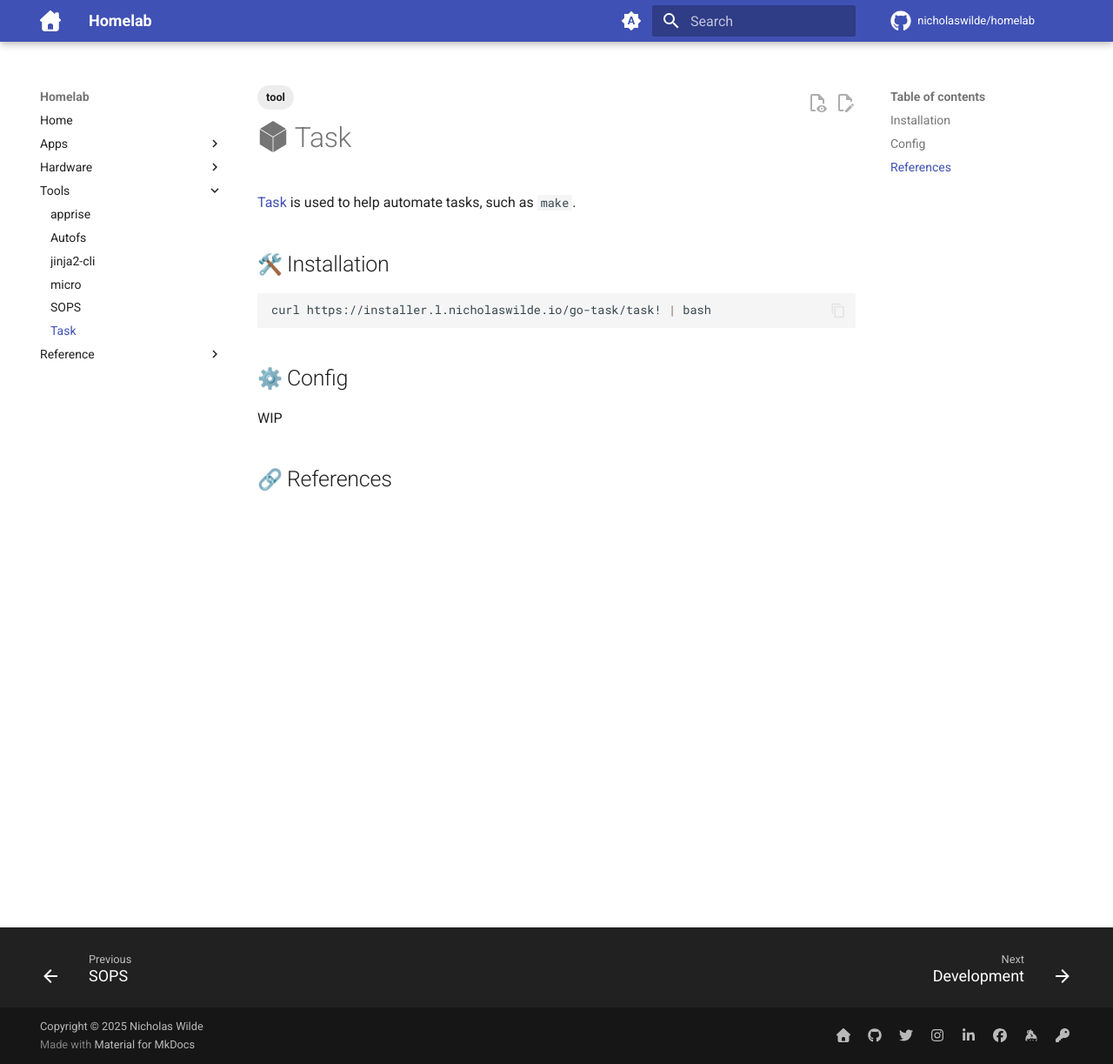
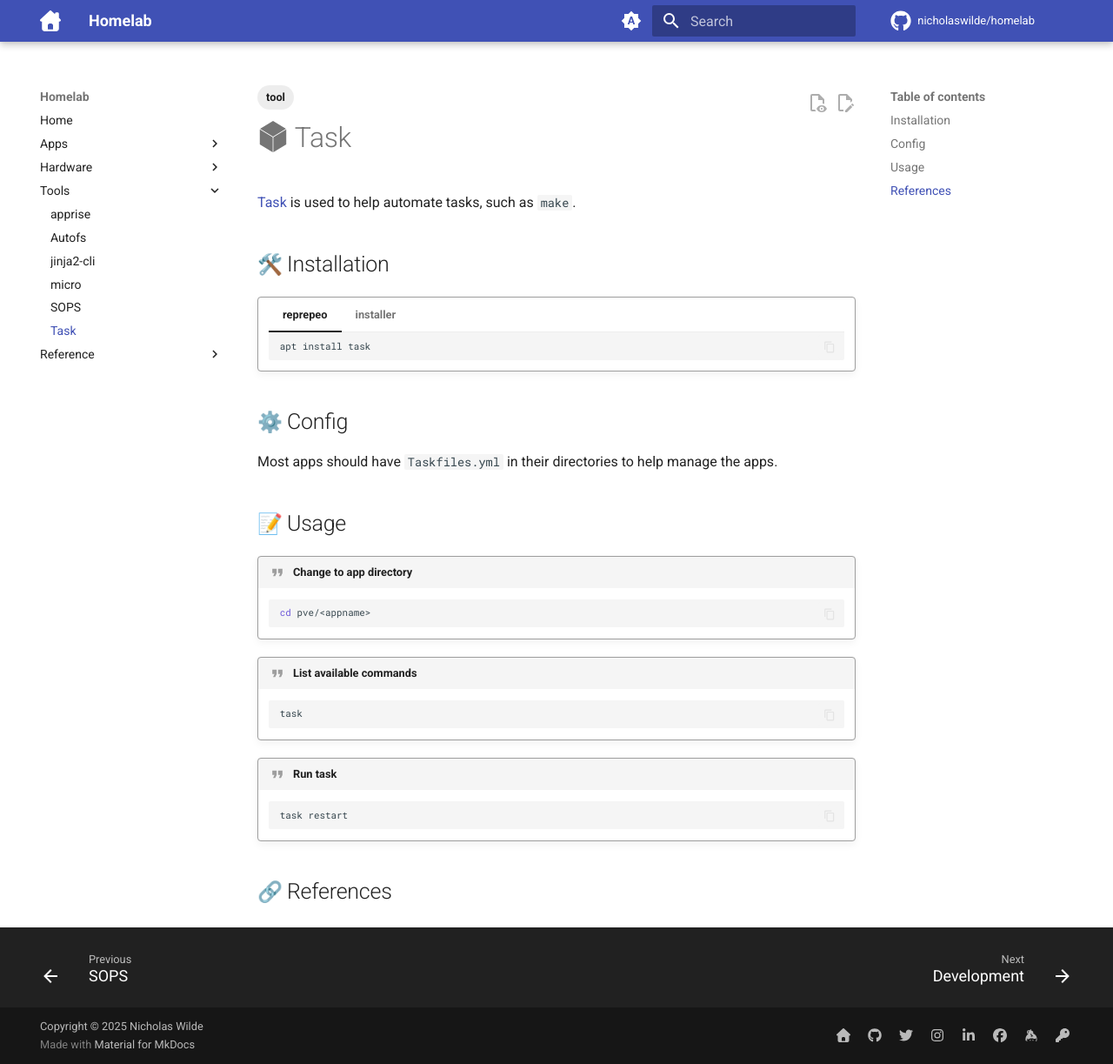
Before and after one commit to nicholaswilde/homelab, an MkDocs documentation site: the page built from docs/tools/task.md, in a window 1280 px wide and 1223 px high. Shown: the whole window at 87% size. Built offline with MkDocs 1.6.1 and Material for MkDocs 9.7.7, drawn with Linux system fonts in a browser that asks for light colours; emoji names are drawn with the system emoji font; comment, search, counter and statistics services are not loaded.

Commit message:
Update task.md

````diff
--- a/docs/tools/task.md
+++ b/docs/tools/task.md
@@ -8,13 +8,43 @@
 
 ## :hammer_and_wrench: Installation
 
-```shell
-curl https://installer.l.nicholaswilde.io/go-task/task! | bash
-```
+!!! quote ""
+
+    === "reprepeo"
+
+        ```shell
+        apt install task
+        ```
+
+    === "installer"
+
+        ```shell
+        curl https://installer.l.nicholaswilde.io/go-task/task! | bash
+        ```
 
 ## :gear: Config
 
-WIP
+Most apps should have `Taskfiles.yml` in their directories to help manage the apps.
+
+## :pencil: Usage
+
+!!! quote "Change to app directory"
+
+    ```shell
+    cd pve/<appname>
+    ```
+
+!!! quote "List available commands"
+
+    ```shell
+    task
+    ```
+
+!!! quote "Run task"
+
+    ```shell
+    task restart
+    ```
 
 ## :link: References
 
````
